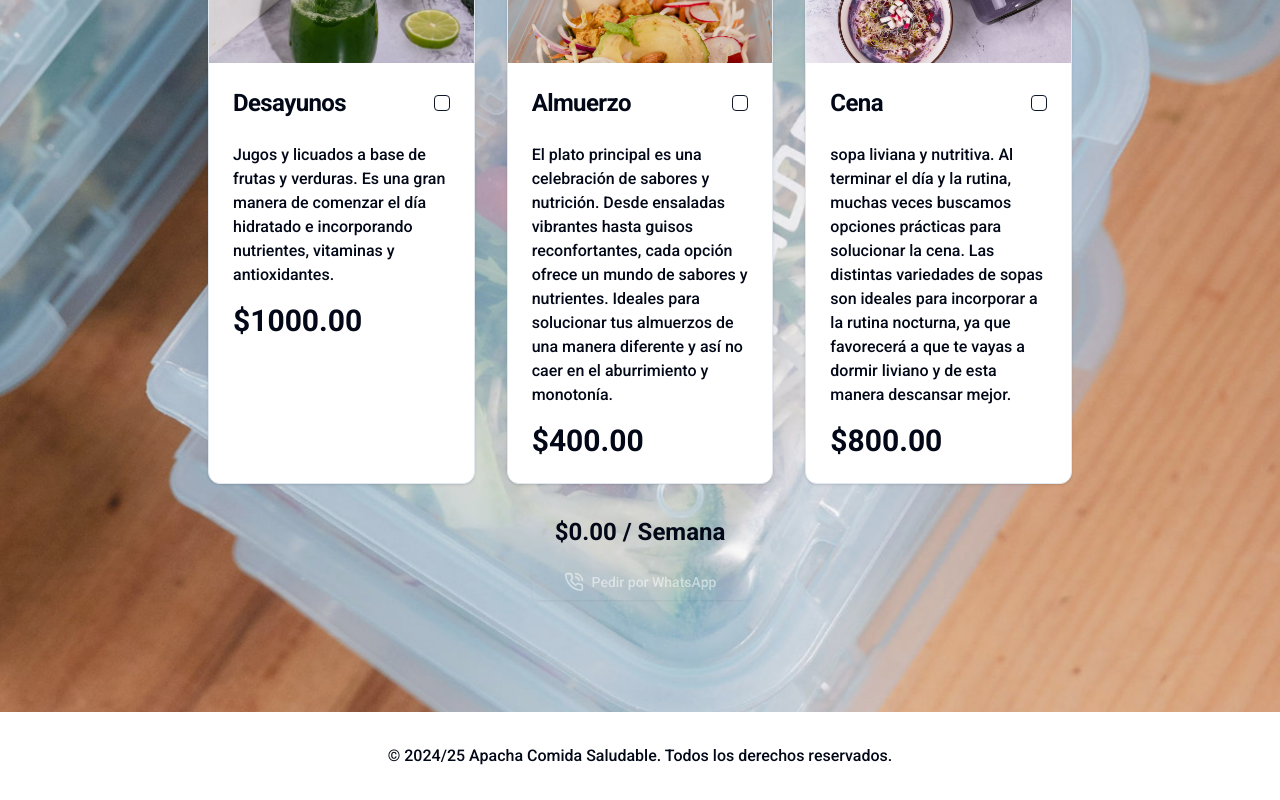
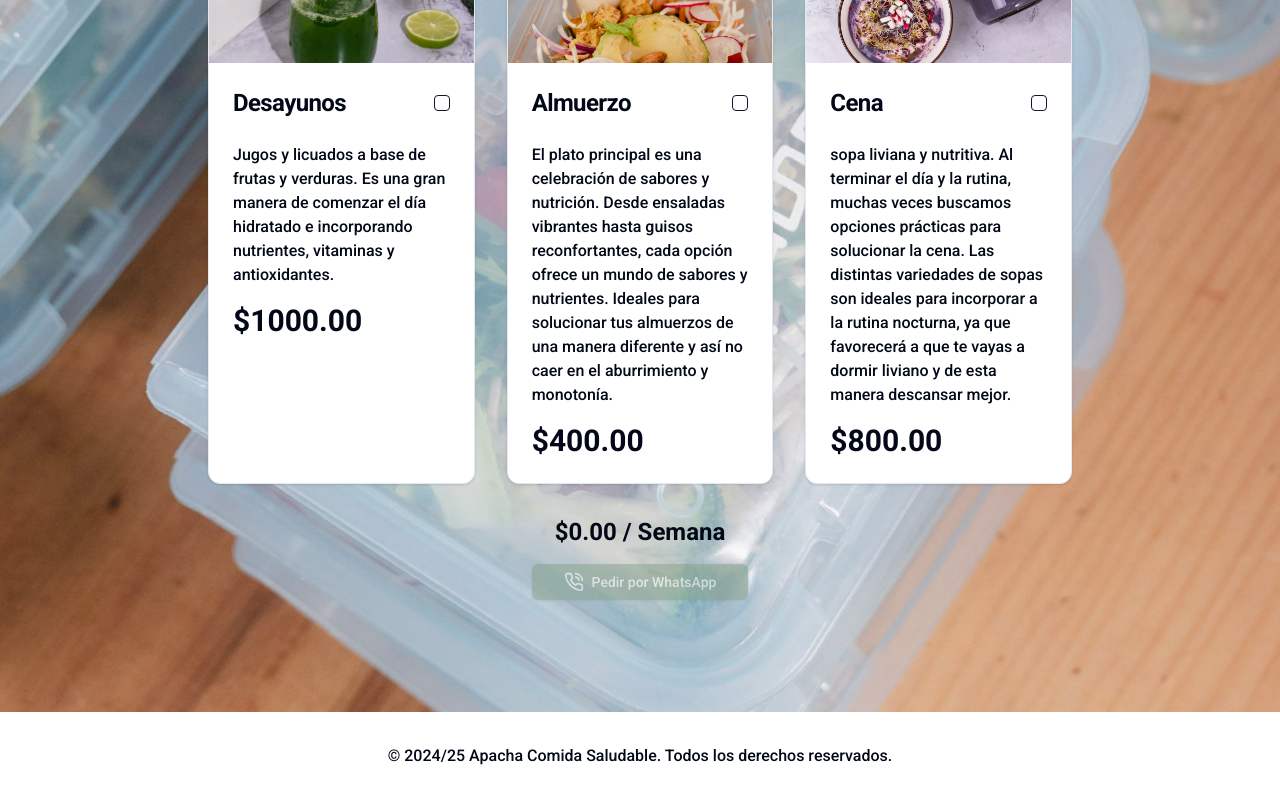
Before and after one commit to SF-Prog/apacha-store, a Next.js app: page /menu in a window 1280 px wide. Shown: the part 2514-3314 px from the top of the page. Built offline with nearby package versions, Linux system fonts and the light colour scheme.

Commit message:
Change color of whatsapp icon to green

```diff
--- a/app/components/sections/make-your-order/make-your-order.tsx
+++ b/app/components/sections/make-your-order/make-your-order.tsx
@@ -50,6 +50,7 @@ const MakeYourOrder: React.FC<MakeYourOrderProps> = (props) => {
               initial={{ opacity: 0, y: 20 }}
               animate={{ opacity: 1, y: 0 }}
               transition={{ duration: 0.5, delay: index * 0.1 }}
+              onClick={() => toggleMeal(meal.id)}
             >
               <Card className={`h-full flex flex-col overflow-hidden transition-all duration-300 ${selectedMeals.includes(meal.id) ? 'ring-2 ring-apacha-green' : ''}`}>
                 <div className="relative h-48">
@@ -80,7 +81,7 @@ const MakeYourOrder: React.FC<MakeYourOrderProps> = (props) => {
         <div className="text-center">
           <p className="text-2xl font-bold text-apacha-brown mb-4">${totalPrice.toFixed(2)} / Semana</p>
           <Button
-            className="px-8 py-3 bg-apacha-brown hover:bg-apacha-brown/90 text-white transition-all duration-300 transform hover:scale-105"
+            className="px-8 py-3 bg-apacha_green-100 hover:bg-apacha_green-100/90 text-white transition-all duration-300 transform hover:scale-105"
             onClick={() => window.open(`https://wa.me/1234567890?text=${encodeURIComponent(generateWhatsAppMessage())}`, '_blank')}
             disabled={selectedMeals.length === 0}
           >
```
